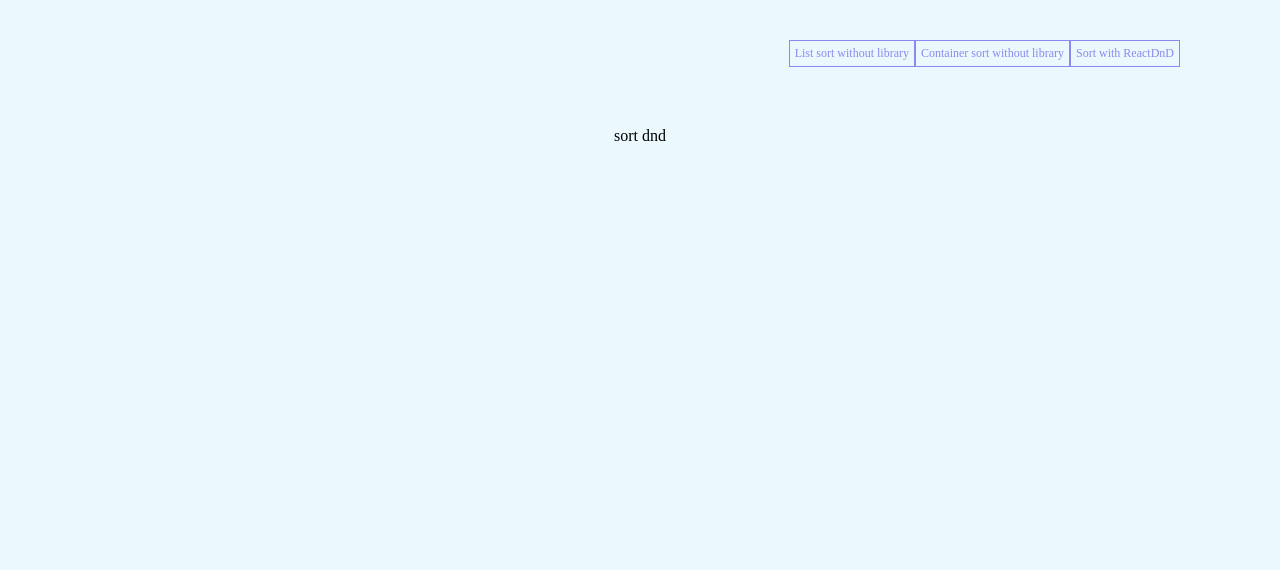
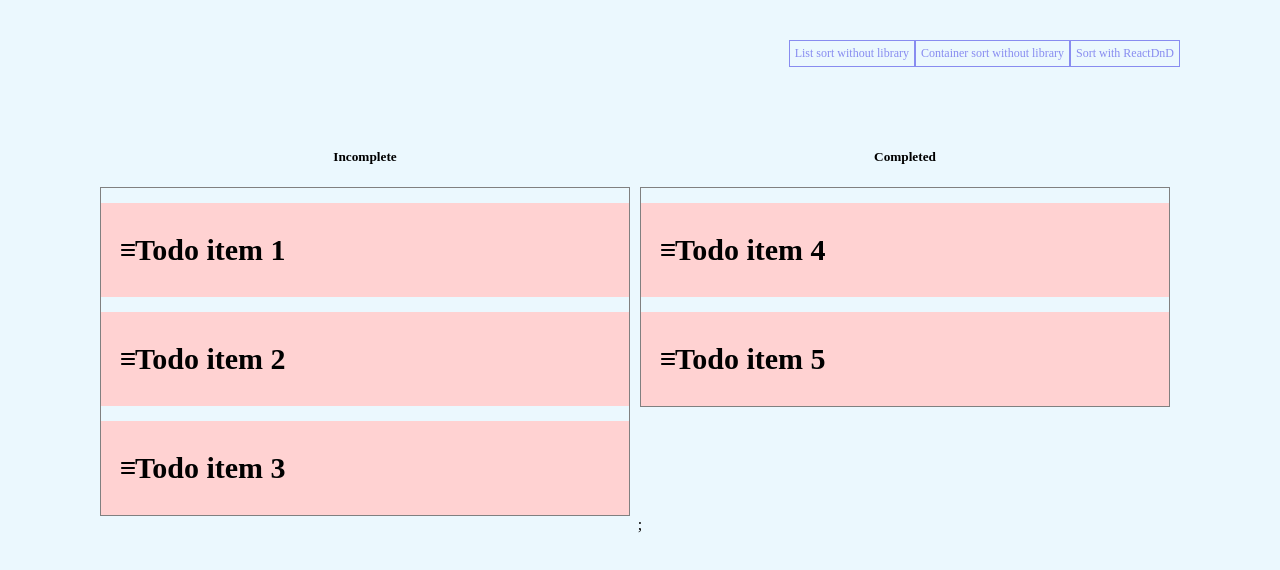
Before and after one commit to thebikashweb/react-drag-drop-without-library, a React (Create React App) app: page /sort-dnd in a window 1280 px wide. Shown: the top 570 px of the page. Built offline with nearby package versions, Linux system fonts and the light colour scheme.

Commit message:
Sorting working with beautiful dnd

```diff
--- a/package.json
+++ b/package.json
@@ -12,6 +12,7 @@
     "@types/react-dom": "^18.0.0",
     "@types/uuid": "^9.0.1",
     "react": "^18.2.0",
+    "react-beautiful-dnd": "^13.1.1",
     "react-dom": "^18.2.0",
     "react-router-dom": "^6.10.0",
     "react-scripts": "5.0.1",
@@ -42,5 +43,8 @@
       "last 1 firefox version",
       "last 1 safari version"
     ]
+  },
+  "devDependencies": {
+    "@types/react-beautiful-dnd": "^13.1.7"
   }
 }
--- a/src/App.css
+++ b/src/App.css
@@ -56,6 +56,15 @@ body{
   transition: all .2s ease-in-out;
 
 }
+.list-item-draggable{
+  display:flex;
+  align-items: center;
+  background-color: #FFD2D2;
+  padding:0px 20px;
+  margin-top:15px;
+
+
+}
 .list-item:hover{
   scale:1.01;
 
--- a/src/index.tsx
+++ b/src/index.tsx
@@ -1,4 +1,3 @@
-import React from "react";
 import ReactDOM from "react-dom/client";
 import { BrowserRouter } from "react-router-dom";
 import App from "./App";
@@ -7,9 +6,7 @@ const root = ReactDOM.createRoot(
   document.getElementById("root") as HTMLElement
 );
 root.render(
-  <React.StrictMode>
-    <BrowserRouter>
-      <App />
-    </BrowserRouter>
-  </React.StrictMode>
+  <BrowserRouter>
+    <App />
+  </BrowserRouter>
 );
--- a/src/pages/ContainerSort.tsx
+++ b/src/pages/ContainerSort.tsx
@@ -1,14 +1,14 @@
 import React from "react";
 import { v4 as uuidv4 } from "uuid";
 
-type TodoType = {
+export type TodoType = {
   id: string;
   title: string;
   column: ColumnType;
   sortIndex: number;
 };
 
-const columns = {
+export const columns = {
   incomplete: "Incomplete",
   progress: "In progress",
   completed: "Completed ",
@@ -18,7 +18,7 @@ const columns = {
 };
 
 type Column = typeof columns;
-type ColumnType = keyof Column;
+export type ColumnType = keyof Column;
 
 const sampleTodos: TodoType[] = [
   {
--- a/src/pages/SortDnd.tsx
+++ b/src/pages/SortDnd.tsx
@@ -1,7 +1,157 @@
 import React from "react";
+import { v4 as uuidv4 } from "uuid";
+import {
+  DragDropContext,
+  Draggable,
+  DropResult,
+  Droppable,
+} from "react-beautiful-dnd";
+import { ColumnType, TodoType } from "./ContainerSort";
+
+const sampleTodos: TodoType[] = [
+  {
+    id: uuidv4(),
+    title: "Todo item 1",
+    column: "incomplete",
+    sortIndex: 0,
+  },
+  {
+    id: uuidv4(),
+    title: "Todo item 2",
+    column: "incomplete",
+    sortIndex: 1,
+  },
+  {
+    id: uuidv4(),
+    title: "Todo item 3",
+    column: "incomplete",
+    sortIndex: 2,
+  },
+  {
+    id: uuidv4(),
+    title: "Todo item 4",
+    column: "completed",
+    sortIndex: 3,
+  },
+  {
+    id: uuidv4(),
+    title: "Todo item 5",
+    column: "completed",
+    sortIndex: 4,
+  },
+];
+
+const getInitialTodos = (): TodoType[] => {
+  const storedTodos = localStorage.getItem("todos");
+  return storedTodos ? JSON.parse(storedTodos) : sampleTodos;
+};
 
 function SortDnd() {
-  return <div className="app">sort dnd</div>;
+  const [todos, setTodos] = React.useState<TodoType[]>(getInitialTodos());
+
+  const [sortedTodos, setSortedTodos] = React.useState(
+    todos.sort((a, b) => (a.sortIndex > b.sortIndex ? 1 : -1))
+  );
+
+  React.useEffect(() => {
+    setSortedTodos(todos.sort((a, b) => (a.sortIndex > b.sortIndex ? 1 : -1)));
+  }, [todos]);
+
+  React.useEffect(() => {
+    localStorage.setItem("todos", JSON.stringify(todos));
+  }, [todos]);
+
+  const handleDragEnd = (result: DropResult) => {
+    console.log("result", result);
+    const { source, destination } = result;
+    if (!destination) return;
+
+    const tempTodos = [...sortedTodos];
+    const [movedItem] = tempTodos.splice(source.index, 1);
+    console.log("moved", movedItem);
+    movedItem.column = destination.droppableId as ColumnType;
+    tempTodos.splice(destination?.index, 0, movedItem);
+    console.log("final one", tempTodos);
+    setTodos(tempTodos.map((todo, index) => ({ ...todo, sortIndex: index })));
+  };
+
+  return (
+    <div className="app">
+      <DragDropContext onDragEnd={handleDragEnd}>
+        <div className="container-sort__wrapper">
+          <div className="container-sort__column">
+            <h5>Incomplete</h5>
+            <div className="container-sort__items">
+              <Droppable droppableId="incomplete">
+                {(provided) => (
+                  <div ref={provided.innerRef} {...provided.droppableProps}>
+                    {sortedTodos
+                      .filter((todo) => todo.column === "incomplete")
+                      .map((todo, index) => (
+                        <Draggable
+                          key={todo.id}
+                          draggableId={todo.id}
+                          index={index}
+                        >
+                          {(provided) => (
+                            <div
+                              ref={provided.innerRef}
+                              {...provided.draggableProps}
+                              {...provided.dragHandleProps}
+                              className="list-item-draggable"
+                            >
+                              <i className="fa-solid fa-bars"></i>
+                              <h3>{todo.title}</h3>
+                            </div>
+                          )}
+                        </Draggable>
+                      ))}
+
+                    {provided.placeholder}
+                  </div>
+                )}
+              </Droppable>
+            </div>
+          </div>
+          <div className="container-sort__column">
+            <h5>Completed</h5>
+            <div className="container-sort__items">
+              <Droppable droppableId="completed">
+                {(provided) => (
+                  <div ref={provided.innerRef} {...provided.droppableProps}>
+                    {sortedTodos
+                      .filter((todo) => todo.column === "completed")
+                      .map((todo, index) => (
+                        <Draggable
+                          key={todo.id}
+                          draggableId={todo.id}
+                          index={index}
+                        >
+                          {(provided) => (
+                            <div
+                              ref={provided.innerRef}
+                              {...provided.draggableProps}
+                              {...provided.dragHandleProps}
+                              className="list-item-draggable"
+                            >
+                              <i className="fa-solid fa-bars"></i>
+                              <h3>{todo.title}</h3>
+                            </div>
+                          )}
+                        </Draggable>
+                      ))}
+
+                    {provided.placeholder}
+                  </div>
+                )}
+              </Droppable>
+            </div>
+          </div>
+        </div>
+        ;
+      </DragDropContext>
+    </div>
+  );
 }
 
 export default SortDnd;
```
Also changed, not shown: 1 other file (tests, documents, lock files or other folders).
